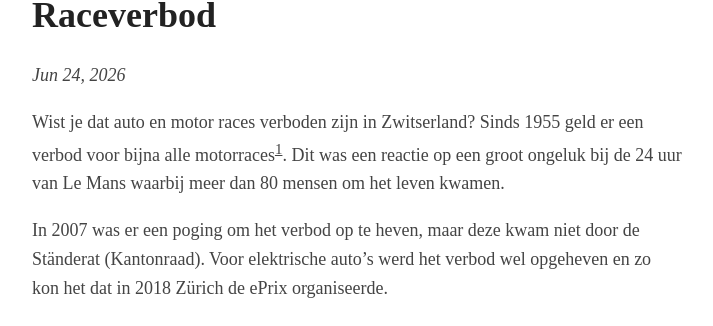
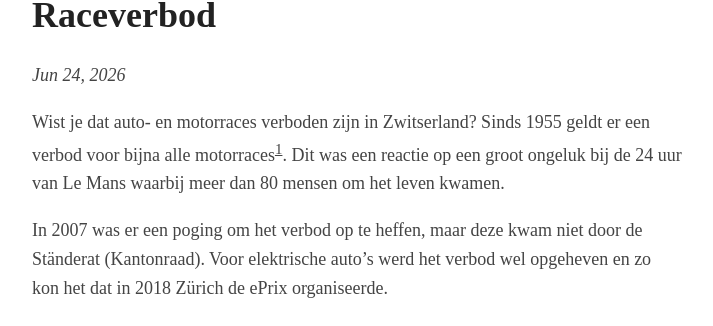
Before and after one commit to Roald87/roaldin.ch, a Jekyll site: the page built from _posts/2026-06-24-raceverbod.md, in a window 1280 px wide. Shown: the part 154-480 px from the top of the page, without its empty margins (283-996 px from the left). Built offline with Jekyll 4.4.1, drawn with Linux system fonts in a browser that asks for light colours.

Commit message:
Spellcheck by ChatGPT

```diff
--- a/_posts/2026-06-24-raceverbod.md
+++ b/_posts/2026-06-24-raceverbod.md
@@ -4,9 +4,9 @@ title: Raceverbod
 image:
 ---
 
-Wist je dat auto en motor races verboden zijn in Zwitserland? Sinds 1955 geld er een verbod voor bijna alle motorraces[^1]. Dit was een reactie op een groot ongeluk bij de 24 uur van Le Mans waarbij meer dan 80 mensen om het leven kwamen.
+Wist je dat auto- en motorraces verboden zijn in Zwitserland? Sinds 1955 geldt er een verbod voor bijna alle motorraces[^1]. Dit was een reactie op een groot ongeluk bij de 24 uur van Le Mans waarbij meer dan 80 mensen om het leven kwamen.
 
-In 2007 was er een poging om het verbod op te heven, maar deze kwam niet door de Ständerat (Kantonraad). Voor elektrische auto's werd het verbod wel opgeheven en zo kon het dat in 2018 Zürich de ePrix organiseerde.
+In 2007 was er een poging om het verbod op te heffen, maar deze kwam niet door de Ständerat (Kantonraad). Voor elektrische auto's werd het verbod wel opgeheven en zo kon het dat in 2018 Zürich de ePrix organiseerde.
 
 Ik was destijds van plan om te gaan kijken, maar de grote drukte weerhield mij ervan om de stad in te gaan.
 
```
